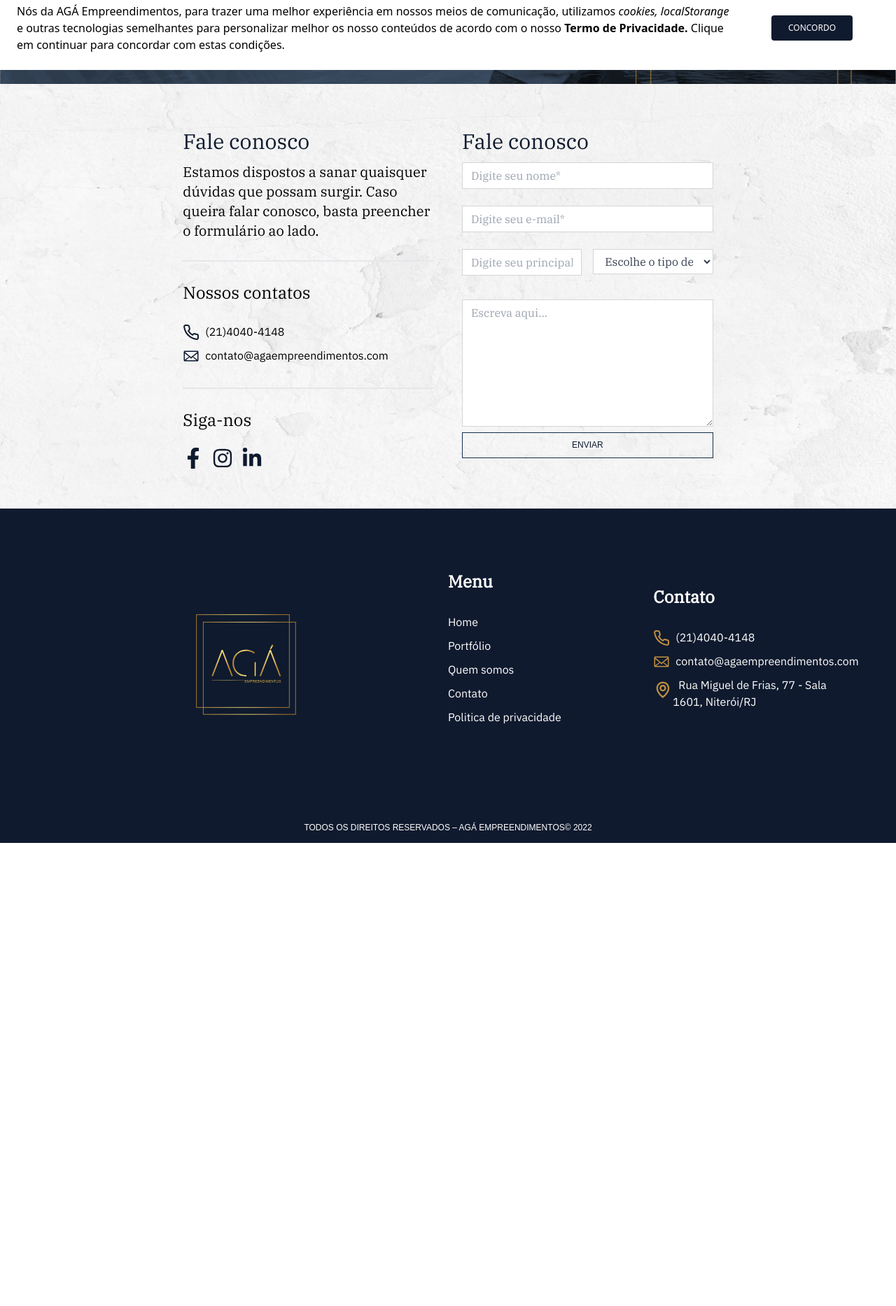
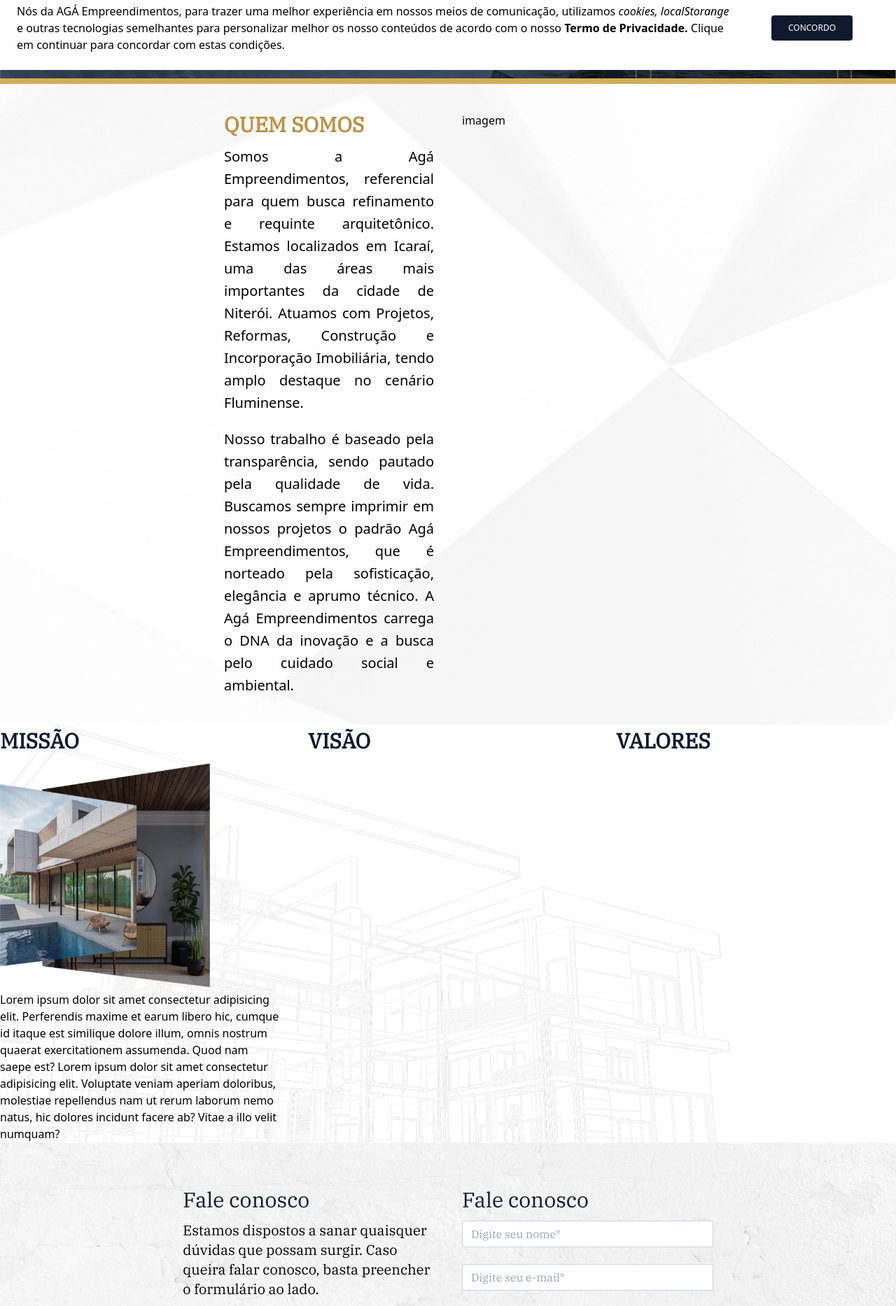
Before and after one commit to Grupo-Hp/aga-2.0, a Next.js app: page / in a window 1280 px wide. Shown: the part 660-2527 px from the top of the page at 70% size. Before the commit the page ends 1865 px from the top, so only its background shows below. Built offline with nearby package versions, Linux system fonts and the light colour scheme; no server answers.

Commit message:
QuemSomos

```diff
--- a/components/Header.jsx
+++ b/components/Header.jsx
@@ -3,7 +3,7 @@
 
 export default function Header() {
     return (
-        <div className={`h-[80vh] flex items-center ${styles.header}`}>
+        <div className={`h-[80vh] flex items-center border-b-8 border-secondary-20 ${styles.header}`}>
             <div className="flex justify-center container mx-auto">
                 <div className="grid grid-cols-2 gap-20">
                     <div className="hidden lg:col-span-1 lg:flex items-center order-2 md:order-1">
--- /dev/null
+++ b/components/MVV.jsx
@@ -0,0 +1,24 @@
+import styles from '../styles/footer.module.css'
+import Image from 'next/image'
+
+export default function MVV() {
+    return (
+        <div className={`${styles.mvv}`}>
+            <div className="container mx-auto grid grid-cols-3 gap-x-10">
+                <div className="col-span-1">
+                    <h3>missão</h3>
+                    <Image src="/images/AGA_site_12.png" width="300" height="320" alt="Imagem ilustrativa" />
+                    <p>
+                        Lorem ipsum dolor sit amet consectetur adipisicing elit. Perferendis maxime et earum libero hic, cumque id itaque est similique dolore illum, omnis nostrum quaerat exercitationem assumenda. Quod nam saepe est? Lorem ipsum dolor sit amet consectetur adipisicing elit. Voluptate veniam aperiam doloribus, molestiae repellendus nam ut rerum laborum nemo natus, hic dolores incidunt facere ab? Vitae a illo velit numquam?
+                    </p>
+                </div>
+                <div className="col-span-1">
+                    <h3>visão</h3>
+                </div>
+                <div className="col-span-1">
+                    <h3>valores</h3>
+                </div>
+            </div>
+        </div>
+    )
+}
--- /dev/null
+++ b/components/QuemSomos.jsx
@@ -0,0 +1,22 @@
+import styles from '../styles/footer.module.css'
+
+export default function QuemSomos() {
+    return (
+        <div className={`${styles.quemSomos}`}>
+            <div className={`w-6/12 mx-auto py-10 gap-10 grid grid-cols-2`}>
+                <div className="col-span-1 text-justify text-xl font-light leading-8">
+                    <h2 className={`text-secondary-10 uppercase text-3xl mb-3 font-semibold ${styles.footer}`}>quem somos</h2>
+                    <p className="mb-5">
+                        Somos a Agá Empreendimentos, referencial para quem busca refinamento e requinte arquitetônico. Estamos localizados em Icaraí, uma das áreas mais importantes da cidade de Niterói. Atuamos com Projetos, Reformas, Construção e Incorporação Imobiliária, tendo amplo destaque no cenário Fluminense.
+                    </p>
+                    <p>
+                        Nosso trabalho é baseado pela transparência, sendo pautado pela qualidade de vida. Buscamos sempre imprimir em nossos projetos o padrão Agá Empreendimentos, que é norteado pela sofisticação, elegância e aprumo técnico. A Agá Empreendimentos carrega o DNA da inovação e a busca pelo cuidado social e ambiental.
+                    </p>
+                </div>
+                <div className="col-span-1">
+                    imagem
+                </div>
+            </div>
+        </div>
+    )
+}
--- a/pages/index.jsx
+++ b/pages/index.jsx
@@ -2,6 +2,8 @@
 import PoliticaComponents from '../components/PoliticaComponets'
 import Nav from '../components/Nav'
 import Header from '../components/Header'
+import QuemSomos from '../components/QuemSomos'
+import MVV from '../components/MVV'
 import Footer from '../components/Footer'
 import Contato from '../components/Contato'
 
@@ -12,6 +14,8 @@
       <PoliticaComponents />
       <Nav />
       <Header />
+      <QuemSomos />
+      <MVV />
       <Contato />
       <Footer />
     </Page>
--- a/styles/footer.module.css
+++ b/styles/footer.module.css
@@ -1,4 +1,3 @@
-
 .footer {
     font-family: 'IBM Plex Serif', serif;
 }
@@ -44,3 +43,22 @@
     background-image: url(../public/images/contato.png);
     background-size: cover;
 }
+
+.quemSomos {
+    background-image: url(../public/images/quemSomosF.png);
+    background-size: cover;
+}
+
+.mvv {
+    background-image: url(../public/images/mvv.png);
+    background-size: cover;
+}
+
+.mvv h3 {
+    color: #0F1A2E;
+    text-transform: uppercase;
+    font-size: 30px;
+    font-family: 'IBM Plex Serif', serif;
+    font-weight: 600;
+    margin-bottom: 10px;
+}
```
Also changed, not shown: public/images/mvv.png (added), public/images/quemSomosF.png (added).
